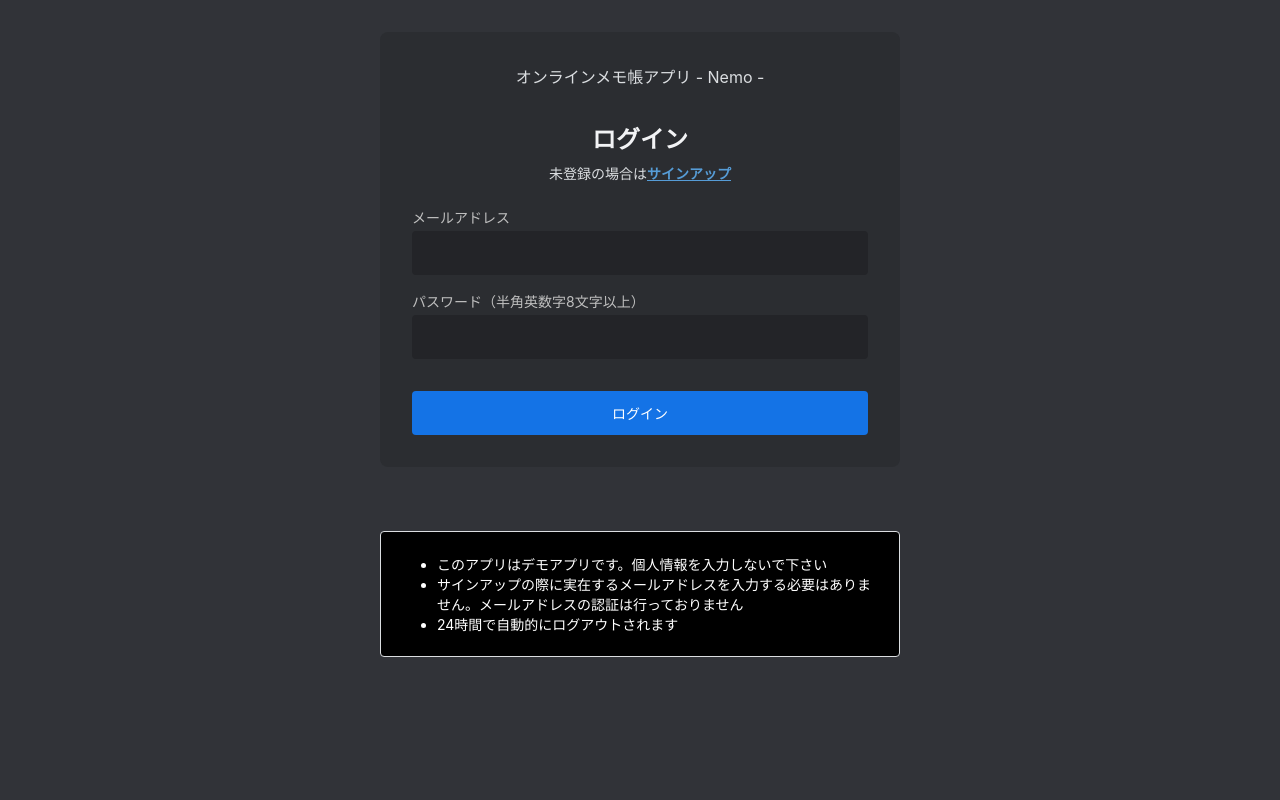
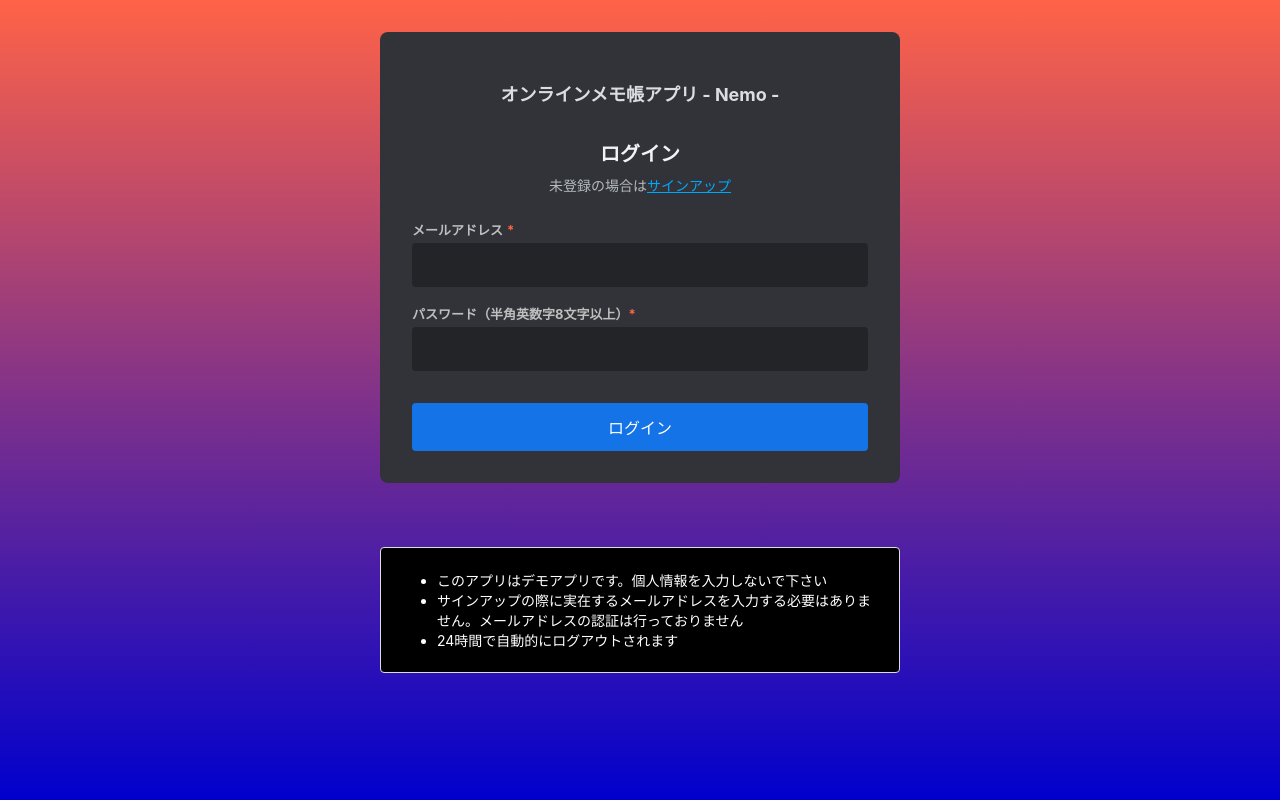
Before and after one commit to hitorigoya/nemo, a SvelteKit app in the folder svelte/: page /login in a window 1280 px wide. Built offline with nearby package versions, Linux system fonts and the light colour scheme.

Commit message:
サインアップ、ログイン画面のデザインを変更

```diff
--- a/svelte/src/routes/login/+page.svelte
+++ b/svelte/src/routes/login/+page.svelte
@@ -48,13 +48,18 @@
     <title>ログイン | Nemo</title>
 </svelte:head>
 
+<div class="container">
     <div class="form_container">
         <div class="app_title">オンラインメモ帳アプリ - Nemo -</div>
         <div class="form_title">ログイン</div>
-    <div class="signup">未登録の場合は<a href="/signup/">サインアップ</a></div>
+        <div class="login">
+            未登録の場合は<a href="/signup/">サインアップ</a>
+        </div>
         <form on:submit|preventDefault={handleSubmit}>
             <label
-            ><span class="label_text">メールアドレス</span>
+                ><span class="label_text"
+                    >メールアドレス<span class="required_mail">*</span></span
+                >
                 <input
                     bind:value={email}
                     on:input={validateEmail}
@@ -62,7 +67,11 @@
                 />
             </label>
             <label
-            ><span class="label_text">パスワード（半角英数字8文字以上）</span>
+                ><span class="label_text"
+                    >パスワード（半角英数字8文字以上）<span class="required"
+                        >*</span
+                    ></span
+                >
                 <input
                     bind:value={password}
                     on:input={validatePassword}
@@ -86,13 +95,19 @@
             <li>24時間で自動的にログアウトされます</li>
         </ul>
     </div>
+</div>
 
 <style>
+    .container {
+        min-height: 100vh;
+    }
     .form_container {
         padding: 16px;
     }
     .app_title {
         text-align: center;
+        font-weight: bold;
+        padding-top: 16px;
     }
     .form_title {
         text-align: center;
@@ -102,19 +117,25 @@
         margin-bottom: 8px;
         color: var(--text-content-title);
     }
-    .signup {
+    .login {
         text-align: center;
         font-size: 14px;
         margin-bottom: 24px;
-    }
-    .signup a {
-        font-weight: bold;
+        color: var(--text-color-secondary);
     }
     .label_text {
         display: inline-block;
-        font-size: 14px;
+        font-size: 13px;
+        font-weight: bold;
         margin-bottom: 4px;
         color: #bfbfbf;
+    }
+    .required_mail {
+        color: tomato;
+        padding-left: 4px;
+    }
+    .required {
+        color: tomato;
     }
     input {
         font-size: 16px;
@@ -131,7 +152,7 @@
         outline: none;
     }
     button {
-        font-size: 14px;
+        font-size: 16px;
         text-align: center;
         width: 100%;
         padding: 12px 16px;
@@ -167,15 +188,23 @@
         background-color: #000;
     }
     @media (min-width: 768px) {
+        .container {
+            min-height: 100vh;
+            padding-top: 32px;
+            background-image: linear-gradient(tomato, mediumblue);
+        }
         .form_container {
             max-width: 520px;
-            margin: 32px auto;
+            margin: auto;
             border-radius: 8px;
             padding: 32px;
-            background-color: #2b2d31;
+            background-color: var(--bg-color-primary);
+        }
+        .app_title {
+            font-size: 18px;
         }
         .form_title {
-            font-size: 24px;
+            font-size: 20px;
         }
         .help {
             max-width: 520px;
--- a/svelte/src/routes/signup/+page.svelte
+++ b/svelte/src/routes/signup/+page.svelte
@@ -50,13 +50,16 @@
     <title>サインアップ | Nemo</title>
 </svelte:head>
 
+<div class="container">
     <div class="form_container">
         <div class="app_title">オンラインメモ帳アプリ - Nemo -</div>
         <div class="form_title">サインアップ</div>
         <div class="signup">登録済みの場合は<a href="/login/">ログイン</a></div>
         <form on:submit|preventDefault={handleSubmit}>
             <label
-            ><span class="label_text">メールアドレス</span>
+                ><span class="label_text"
+                    >メールアドレス<span class="required_mail">*</span></span
+                >
                 <input
                     bind:value={email}
                     on:input={validateEmail}
@@ -64,7 +67,11 @@
                 />
             </label>
             <label
-            ><span class="label_text">パスワード（半角英数字8文字以上）</span>
+                ><span class="label_text"
+                    >パスワード（半角英数字8文字以上）<span class="required"
+                        >*</span
+                    ></span
+                >
                 <input
                     bind:value={password}
                     on:input={validatePassword}
@@ -88,13 +95,19 @@
             <li>24時間で自動的にログアウトされます</li>
         </ul>
     </div>
+</div>
 
 <style>
+    .container {
+        min-height: 100vh;
+    }
     .form_container {
         padding: 16px;
     }
     .app_title {
         text-align: center;
+        font-weight: bold;
+        padding-top: 16px;
     }
     .form_title {
         text-align: center;
@@ -108,13 +121,19 @@
         text-align: center;
         font-size: 14px;
         margin-bottom: 24px;
+        color: var(--text-color-secondary);
     }
-    .signup a {
-        font-weight: bold;
+    .required_mail {
+        color: tomato;
+        padding-left: 4px;
+    }
+    .required {
+        color: tomato;
     }
     .label_text {
         display: inline-block;
-        font-size: 14px;
+        font-size: 13px;
+        font-weight: bold;
         margin-bottom: 4px;
         color: #bfbfbf;
     }
@@ -133,7 +152,7 @@
         outline: none;
     }
     button {
-        font-size: 14px;
+        font-size: 16px;
         text-align: center;
         width: 100%;
         padding: 12px 16px;
@@ -169,15 +188,23 @@
         background-color: #000;
     }
     @media (min-width: 768px) {
+        .container {
+            min-height: 100vh;
+            padding-top: 32px;
+            background-image: linear-gradient(tomato, mediumblue);
+        }
         .form_container {
             max-width: 520px;
-            margin: 32px auto;
+            margin: auto;
             border-radius: 8px;
             padding: 32px;
-            background-color: #2b2d31;
+            background-color: var(--bg-color-primary);
+        }
+        .app_title {
+            font-size: 18px;
         }
         .form_title {
-            font-size: 24px;
+            font-size: 20px;
         }
         .help {
             max-width: 520px;
--- a/svelte/src/routes/style.css
+++ b/svelte/src/routes/style.css
@@ -24,5 +24,5 @@ body {
 
 a,
 a:visited {
-    color: #569CD6;
+    color: #00a8fc;
 }
```
Lines whose indentation alone changed are shown as unchanged.
